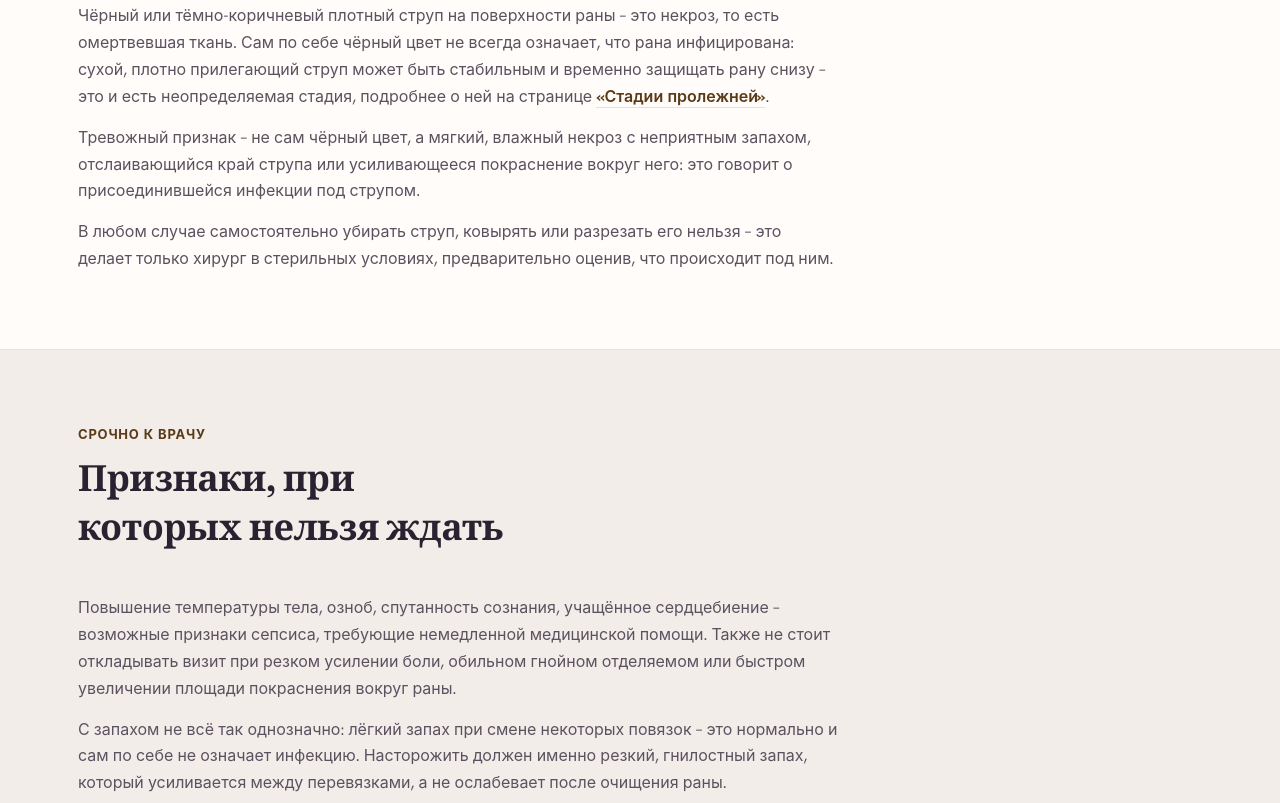
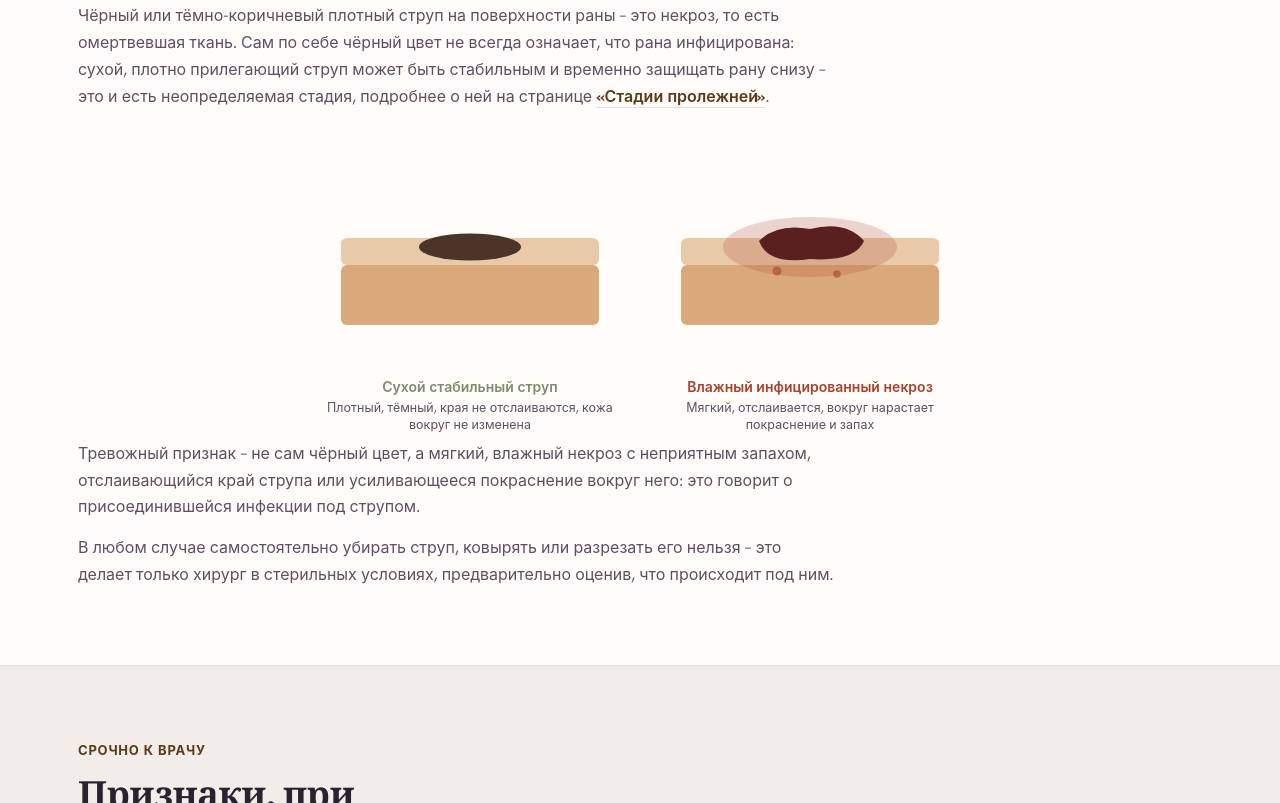
Before and after one commit to mariiagusevaes-fm/bez-prolejnei, a plain HTML site: page oslozhneniya_prolejnei/index.html in a window 1280 px wide. Shown: the part 4144-4947 px from the top of the page. Drawn offline with Linux system fonts and the light colour scheme.

Commit message:
Диаграмма "сухой струп vs влажный некроз" + обновлённые meta на "Осложнениях"
Векторная диаграмма (не фото) для раздела "Рана почернела" — наглядно
показывает разницу между стабильным сухим струпом и инфицированным
влажным некрозом. Meta description и keywords обновлены под новый
контент (почернение, запах, некротизирующий фасциит).

```diff
--- a/oslozhneniya_prolejnei/index.html
+++ b/oslozhneniya_prolejnei/index.html
@@ -4,12 +4,12 @@
 <meta charset="utf-8">
 <meta name="viewport" content="width=device-width, initial-scale=1.0">
 <title>Осложнения пролежней: сепсис, остеомиелит и когда нужна срочная помощь</title>
-<meta name="description" content="Какие осложнения вызывают пролежни без лечения: целлюлит, остеомиелит, сепсис. Признаки, при которых нельзя ждать визита к врачу.">
-<meta name="keywords" content="осложнения пролежней, сепсис от пролежня, пролежень опасен, воспаление пролежня">
+<meta name="description" content="Какие осложнения вызывают пролежни без лечения: целлюлит, остеомиелит, сепсис, некротизирующий фасциит. Почему рана чернеет и когда нельзя ждать визита к врачу.">
+<meta name="keywords" content="осложнения пролежней, сепсис от пролежня, пролежень опасен, воспаление пролежня, пролежень почернел, запах от пролежня, некротизирующий фасциит">
 <link rel="canonical" href="https://bez-prolejnei.ru/oslozhneniya_prolejnei/">
 <meta property="og:url" content="https://bez-prolejnei.ru/oslozhneniya_prolejnei/">
 <meta property="og:title" content="Осложнения пролежней: сепсис, остеомиелит и когда нужна срочная помощь">
-<meta property="og:description" content="Какие осложнения вызывают пролежни без лечения: целлюлит, остеомиелит, сепсис. Признаки, при которых нельзя ждать визита к врачу.">
+<meta property="og:description" content="Какие осложнения вызывают пролежни без лечения: целлюлит, остеомиелит, сепсис, некротизирующий фасциит. Почему рана чернеет и когда нельзя ждать визита к врачу.">
 <meta property="og:type" content="website">
 <meta property="og:image" content="/images/kogda-nuzhna-srochnaya-pomosch.webp">
 <link rel="preconnect" href="https://fonts.gstatic.com" crossorigin>
@@ -115,6 +115,31 @@
     <div class="section-head reveal"><div class="tag">Частый вопрос</div><h2>Рана почернела – что это значит</h2></div>
     <div class="prose reveal">
       <p>Чёрный или тёмно-коричневый плотный струп на поверхности раны – это некроз, то есть омертвевшая ткань. Сам по себе чёрный цвет не всегда означает, что рана инфицирована: сухой, плотно прилегающий струп может быть стабильным и временно защищать рану снизу – это и есть неопределяемая стадия, подробнее о ней на странице <a href="/stadii_prolejnei/">«Стадии пролежней»</a>.</p>
+    </div>
+    <div class="angle-diagram">
+      <div class="angle-figure reveal">
+        <svg viewBox="0 0 200 150">
+          <rect x="14" y="66" width="172" height="18" rx="4" fill="#E8C9A8"/>
+          <rect x="14" y="84" width="172" height="40" rx="4" fill="#D9A979"/>
+          <ellipse cx="100" cy="72" rx="34" ry="9" fill="#4A3528"/>
+        </svg>
+        <span class="cap good">Сухой стабильный струп</span>
+        <span class="sub">Плотный, тёмный, края не отслаиваются, кожа вокруг не изменена</span>
+      </div>
+      <div class="angle-figure reveal">
+        <svg viewBox="0 0 200 150">
+          <rect x="14" y="66" width="172" height="18" rx="4" fill="#E8C9A8"/>
+          <rect x="14" y="84" width="172" height="40" rx="4" fill="#D9A979"/>
+          <ellipse cx="100" cy="72" rx="58" ry="20" fill="var(--danger)" opacity="0.22"/>
+          <path d="M66,68 Q78,56 100,60 Q124,54 136,68 Q130,82 100,80 Q72,84 66,68 Z" fill="#5A1F1F"/>
+          <circle cx="78" cy="88" r="3" fill="var(--danger)" opacity="0.6"/>
+          <circle cx="118" cy="90" r="2.5" fill="var(--danger)" opacity="0.6"/>
+        </svg>
+        <span class="cap bad">Влажный инфицированный некроз</span>
+        <span class="sub">Мягкий, отслаивается, вокруг нарастает покраснение и запах</span>
+      </div>
+    </div>
+    <div class="prose reveal">
       <p>Тревожный признак – не сам чёрный цвет, а мягкий, влажный некроз с неприятным запахом, отслаивающийся край струпа или усиливающееся покраснение вокруг него: это говорит о присоединившейся инфекции под струпом.</p>
       <p>В любом случае самостоятельно убирать струп, ковырять или разрезать его нельзя – это делает только хирург в стерильных условиях, предварительно оценив, что происходит под ним.</p>
     </div>
```
